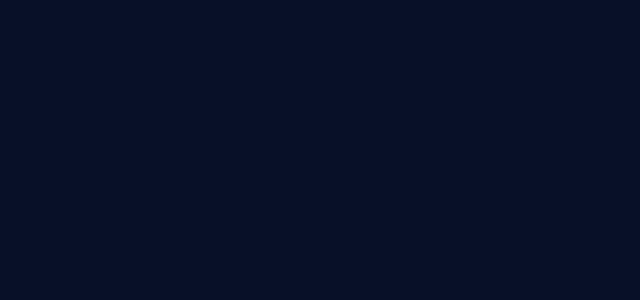
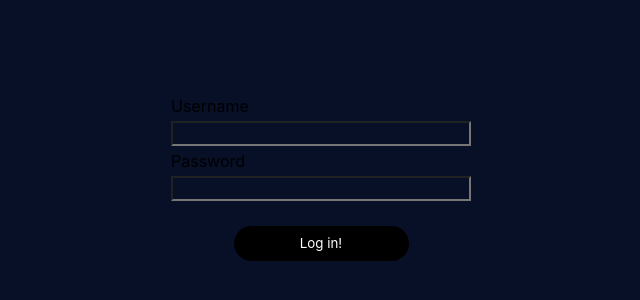
Before and after one commit to Grigoriyy0/eduplatfrom.client, a React (Vite) app: page /signin in a window 1280 px wide. Before the commit this address had no page. Shown: the part 230-530 px from the top of the page, without its empty margins (319-959 px from the left). Built offline with nearby package versions, Linux system fonts and the light colour scheme.

Commit message:
login page

```diff
--- a/package.json
+++ b/package.json
@@ -14,6 +14,7 @@
     "@emotion/styled": "^11.14.1",
     "@mui/material": "^7.3.1",
     "date-fns": "^4.1.0",
+    "prop-types": "^15.8.1",
     "react": "^19.1.0",
     "react-big-calendar": "^1.19.4",
     "react-dom": "^19.1.0"
--- a/src/App.jsx
+++ b/src/App.jsx
@@ -3,15 +3,19 @@ import Dashboard from "./pages/Dashboard/Dashboard.jsx";
 import Calendar from "./pages/Calendar/CalendarPage.jsx";
 import MainPage from "./pages/MainPage/MainPage.jsx";
 import "./App.css"
+import ProtectedRoute from "./utils/ProtectedRoute.jsx";
+import LoginPage from "./pages/Login/LoginPage.jsx";
 
 function App() {
+
   return (
     <>
       <BrowserRouter>
         <Routes>
-          <Route path="/" element={<MainPage />} />
+          <Route path="/" element={<ProtectedRoute component={<MainPage />} />} />
           <Route path="/students" element={<Dashboard/>}/>
           <Route path="/calendar" element={<Calendar />}/>
+          <Route path="/signin" element={<LoginPage />}/>
         </Routes>
       </BrowserRouter>
     </>
--- a/src/components/CustomCalendar/CustomCalendar.jsx
+++ b/src/components/CustomCalendar/CustomCalendar.jsx
@@ -123,11 +123,11 @@ export default function CustomCalendar({ lessons }) {
     return (
         <div className="calendar">
             <div className="calendar-header">
-                <button onClick={prevWeek} className="change-week-btn">Назад</button>
+                <button onClick={prevWeek} className="change-week-btn">Previous week</button>
                 <span className="week-info">
                     {weekStart.format("MMM D")} - {weekStart.add(6, "day").format("MMM D")}
                 </span>
-                <button onClick={nextWeek} className="change-week-btn">Вперёд</button>
+                <button onClick={nextWeek} className="change-week-btn">Next week</button>
             </div>
 
             <div className="calendar-grid">
--- /dev/null
+++ b/src/pages/Login/LoginPage.css
@@ -0,0 +1,45 @@
+.App{
+    display: flex;
+    flex-direction: column;
+    justify-content: center;
+    align-items: center;
+    height: 100vh;
+    font-family: 'Avenir', Helvetica, Arial, sans-serif;
+
+}
+label{
+    display: flex;
+    flex-direction: column;
+}
+input{
+    width: 300px;
+    height: 25px;
+    margin-top: 5px;
+    margin-bottom: 5px;
+}
+.Wrapper{
+    margin-top: 20px;
+    display: flex;
+    justify-content: center;
+}
+
+button{
+    border: none;
+    background-color: black;
+    color: white;
+    width: 175px;
+    height: 35px;
+    border-radius: 30px;
+}
+
+button:hover{
+    background-color: white;
+    color: black;
+    border: solid;
+    opacity: 10;
+    transition: 0.5s;
+}
+.wrap_input{
+    display: flex;
+    flex-direction: column;
+}
--- /dev/null
+++ b/src/pages/Login/LoginPage.jsx
@@ -0,0 +1,65 @@
+import {useState} from "react";
+import './LoginPage.css';
+import { useNavigate } from 'react-router-dom';
+
+
+function Login(){
+
+    const[username,setUsername] = useState("");
+    const[password,setPassword] = useState("");
+    const navigate = useNavigate();
+
+
+    const ApiKey = import.meta.env.VITE_API_KEY;
+
+    const login = () => {
+        fetch(`${ApiKey}/login`, {
+            method: 'POST',
+            credentials : 'include',
+            headers: {
+                'Content-Type': 'application/json',
+                'Authorization': `Bearer ${localStorage.getItem('token')}`,
+            },
+            body: JSON.stringify({
+                "username": username,
+                "password": password
+            }),
+        })
+            .then((response) => {
+                if (!response.ok) {
+                    throw new Error('Login failed');
+                }
+                return response.json();
+            })
+            .then((data) => {
+                console.log(data);
+                // Check if the response contains a redirect URL or a success indicator
+                if (data.redirectUrl) {
+                    navigate(data.redirectUrl); // Redirect to the specified URL
+                } else {
+                    // If you don't have a redirect URL, you can redirect to a default route
+                    navigate('/'); // Redirect to home or another route
+                }
+            })
+            .catch((error) => console.error(error));
+    }
+
+
+    return(
+        <div className="App">
+            <label htmlFor="">
+                <div className="wrap_input">
+                    Username <input type="text" value={username} onChange={(e) => setUsername(e.target.value)}/>
+                    Password <input type="password" value={password} onChange={(e) => setPassword(e.target.value)}/>
+                </div>
+            </label>
+
+
+            <div className="Wrapper">
+                <button onClick={login}>Log in!</button>
+            </div>
+        </div>
+    )
+}
+
+export default Login;
--- a/src/pages/MainPage/MainPage.css
+++ b/src/pages/MainPage/MainPage.css
@@ -1,13 +1,13 @@
 .main-page{
     display: grid;
-    grid-template-columns: repeat(5, 1fr);
-    grid-template-rows: repeat(5, 1fr);
-    grid-column-gap: 0px;
-    grid-row-gap: 0px;
+    grid-template-columns: repeat(6, 1fr);
+    grid-template-rows: repeat(10, 1fr);
+    grid-column-gap: 0;
+    grid-row-gap: 0;
 }
 
 .sidebar-wrapper{
-    grid-area: 1 / 1 / 6 / 2;
+    grid-area: 1 / 1 / 11 / 2;
 }
 
 .main-page-header{
@@ -18,8 +18,9 @@
 }
 
 .content-wrapper{
-    grid-area: 2 / 2 / 6 / 6;
+    grid-area: 1 / 2 / 11 / 7;
     display: grid;
+    color: #0B1739;
 }
 
 .title{
--- /dev/null
+++ b/src/utils/ProtectedRoute.jsx
@@ -0,0 +1,19 @@
+import {Navigate} from 'react-router-dom';
+import PropTypes from 'prop-types';
+
+// Function to check if the user is authenticated
+export const isAuthenticated = () => {
+    // Check if the user is authenticated (e.g., check for a token in localStorage)
+    const user = localStorage.getItem("accessToken");
+    return user !== null; // Adjust this logic based on your authentication method
+};
+
+const ProtectedRoute = ({ component: Component }) => {
+    return isAuthenticated() ? <Component /> : <Navigate to="/signin" />;
+};
+
+ProtectedRoute.propTypes = {
+    component: PropTypes.elementType.isRequired, // component should be a React component
+};
+
+export default ProtectedRoute;
```
Also changed, not shown: 1 other file (tests, documents, lock files or other folders).
